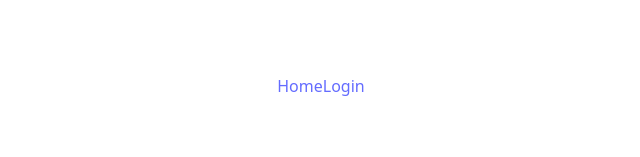
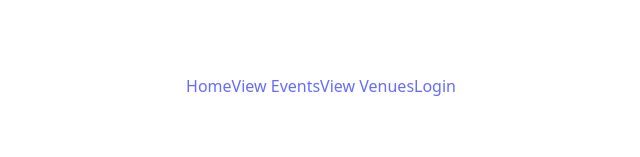
Before and after one commit to Nabih21/EventPlanner, a React (Vite) app in the folder client/event-planner/: page /events in a window 1280 px wide. Shown: the part 216-373 px from the top of the page, without its empty margins (319-959 px from the left). Built offline with nearby package versions, Linux system fonts and the light colour scheme; no server answers.

Commit message:
some commit

```diff
--- a/client/event-planner/src/App.jsx
+++ b/client/event-planner/src/App.jsx
@@ -4,6 +4,7 @@ import Home from './pages/home'
 import Auth from './pages/auth'
 import Events from "./pages/Events";
 import EventDetails from "./pages/EventDetails";
+import Venues from './pages/Venues';
 import { BrowserRouter as Router, Routes, Route  } from 'react-router-dom'
 
 
@@ -18,6 +19,7 @@ function App() {
             <Route path="/auth" element={<Auth />} />
             <Route path="/events" element={<Events />} />
             <Route path="/event/:id" element={<EventDetails />} />
+            <Route path="/venues" element={<Venues />} />
           </Routes>
       </Router>
 
--- a/client/event-planner/src/components/navbar.jsx
+++ b/client/event-planner/src/components/navbar.jsx
@@ -21,6 +21,8 @@ export const NavBar = () => {
     <div className="navbar">
 
         <Link to="/">Home</Link>
+        <Link to="/events">View Events</Link>
+        <Link to="/venues">View Venues</Link>
         { !cookies.access_token ?
         <Link to="/auth">Login</Link>
         :
```
